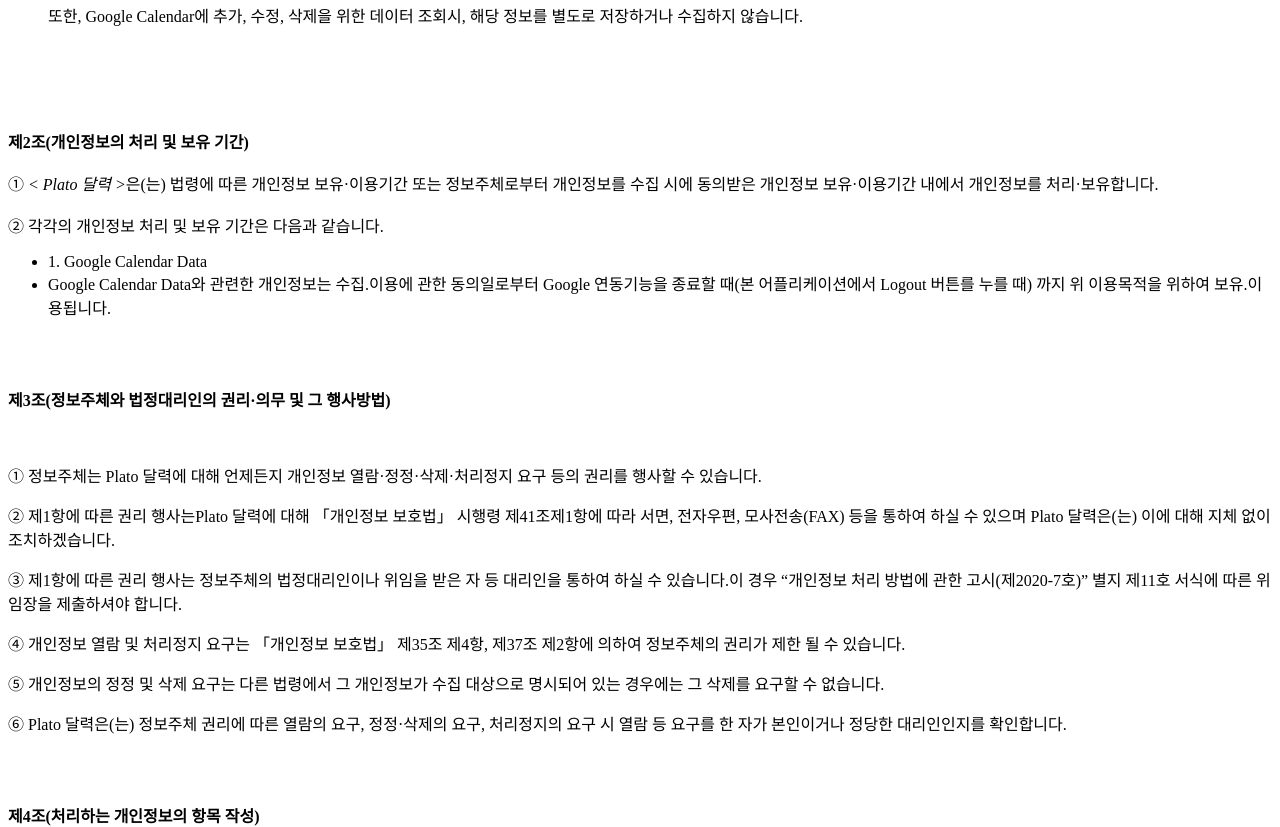
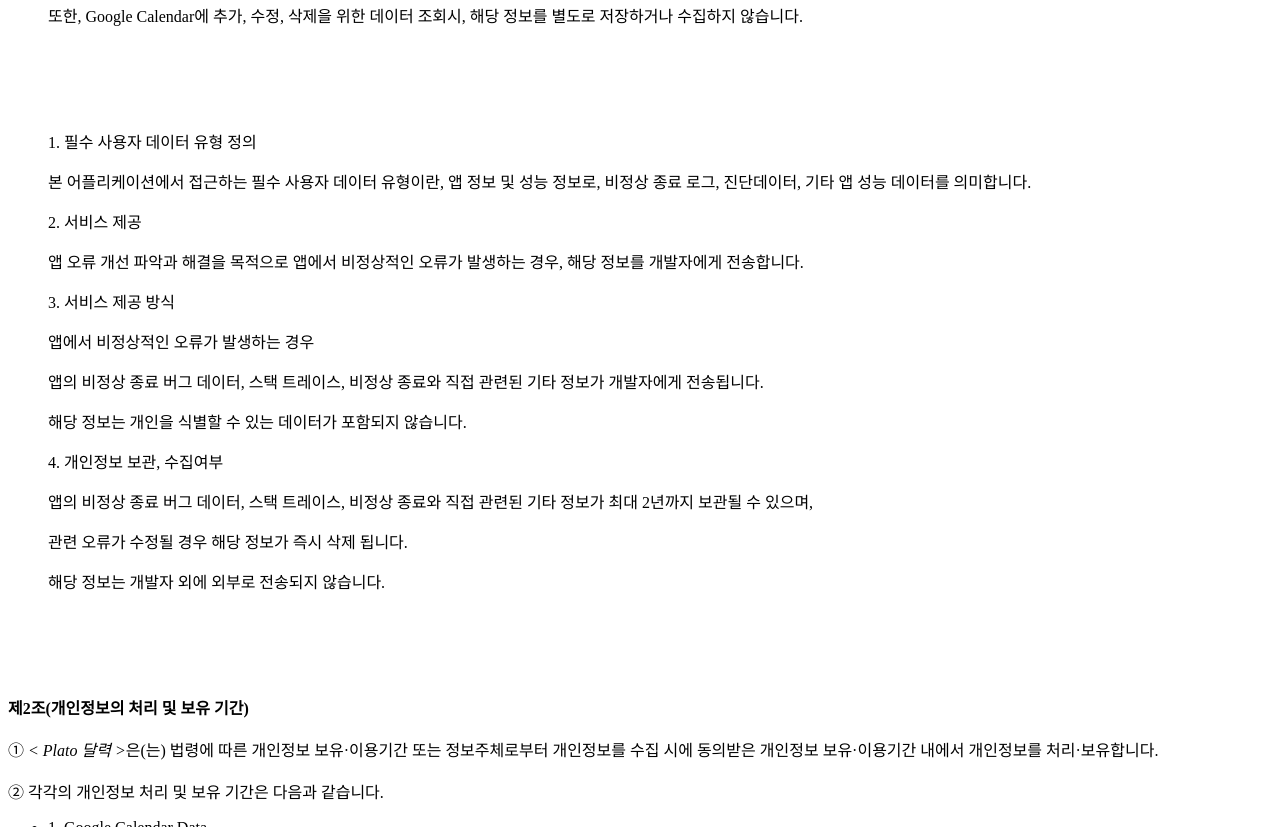
Before and after one commit to seunggil1/seunggil1.github.io, a plain HTML site: page userPrivacy.html in a window 1280 px wide. Shown: the part 657-1484 px from the top of the page. Drawn offline with Linux system fonts and the light colour scheme.

Commit message:
Update userPrivacy.html

```diff
--- a/userPrivacy.html
+++ b/userPrivacy.html
@@ -31,6 +31,21 @@
     <p class="ls2">또한, Google Calendar에 추가, 수정, 삭제을 위한 데이터 조회시, 해당 정보를 별도로 저장하거나 수집하지 않습니다. </p>
   </br></ul></br></br><p class='lh6 bs4'>
 
+
+  <ul class="list_indent2 mgt10">
+    <p class="ls2">1. 필수 사용자 데이터 유형 정의</p>
+    <p class="ls2">본 어플리케이션에서 접근하는 필수 사용자 데이터 유형이란, 앱 정보 및 성능 정보로, 비정상 종료 로그, 진단데이터, 기타 앱 성능 데이터를 의미합니다.</p>
+    <p class="ls2">2. 서비스 제공</p>
+    <p class="ls2">앱 오류 개선 파악과 해결을 목적으로 앱에서 비정상적인 오류가 발생하는 경우, 해당 정보를 개발자에게 전송합니다.</p>
+    <p class="ls2">3. 서비스 제공 방식</p>
+    <p class="ls2">앱에서 비정상적인 오류가 발생하는 경우</p>
+    <p class="ls2">앱의 비정상 종료 버그 데이터, 스택 트레이스, 비정상 종료와 직접 관련된 기타 정보가 개발자에게 전송됩니다.</p>
+    <p class="ls2">해당 정보는 개인을 식별할 수 있는 데이터가 포함되지 않습니다.</p>
+    <p class="ls2">4. 개인정보 보관, 수집여부 </p>
+    <p class="ls2">앱의 비정상 종료 버그 데이터, 스택 트레이스, 비정상 종료와 직접 관련된 기타 정보가 최대 2년까지 보관될 수 있으며,</p>
+    <p class="ls2">관련 오류가 수정될 경우 해당 정보가 즉시 삭제 됩니다.</p>
+    <p class="ls2">해당 정보는 개발자 외에 외부로 전송되지 않습니다.</p>
+  </br></ul></br></br><p class='lh6 bs4'>
 
 
   <strong>제2조(개인정보의 처리 및 보유 기간)</strong>
```
